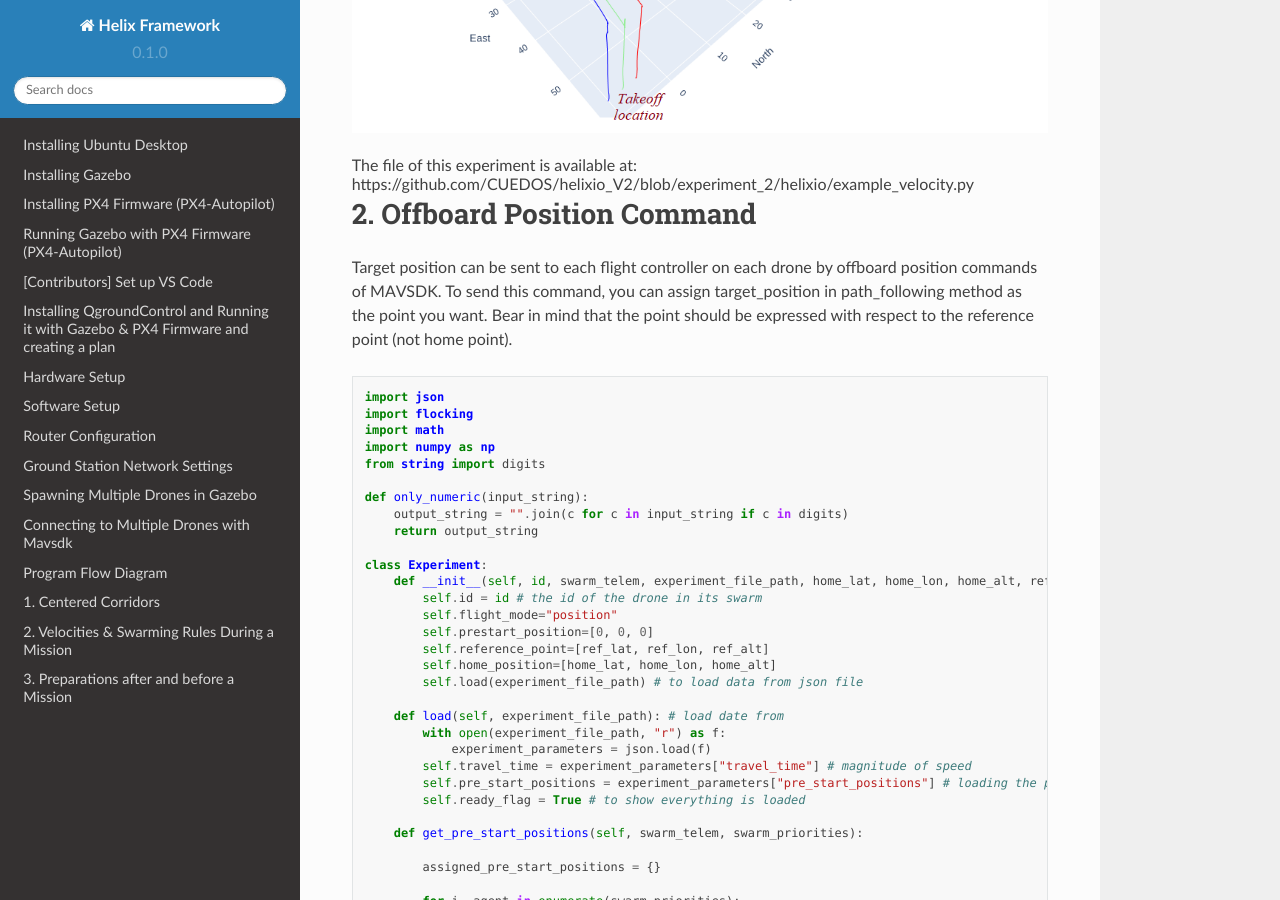
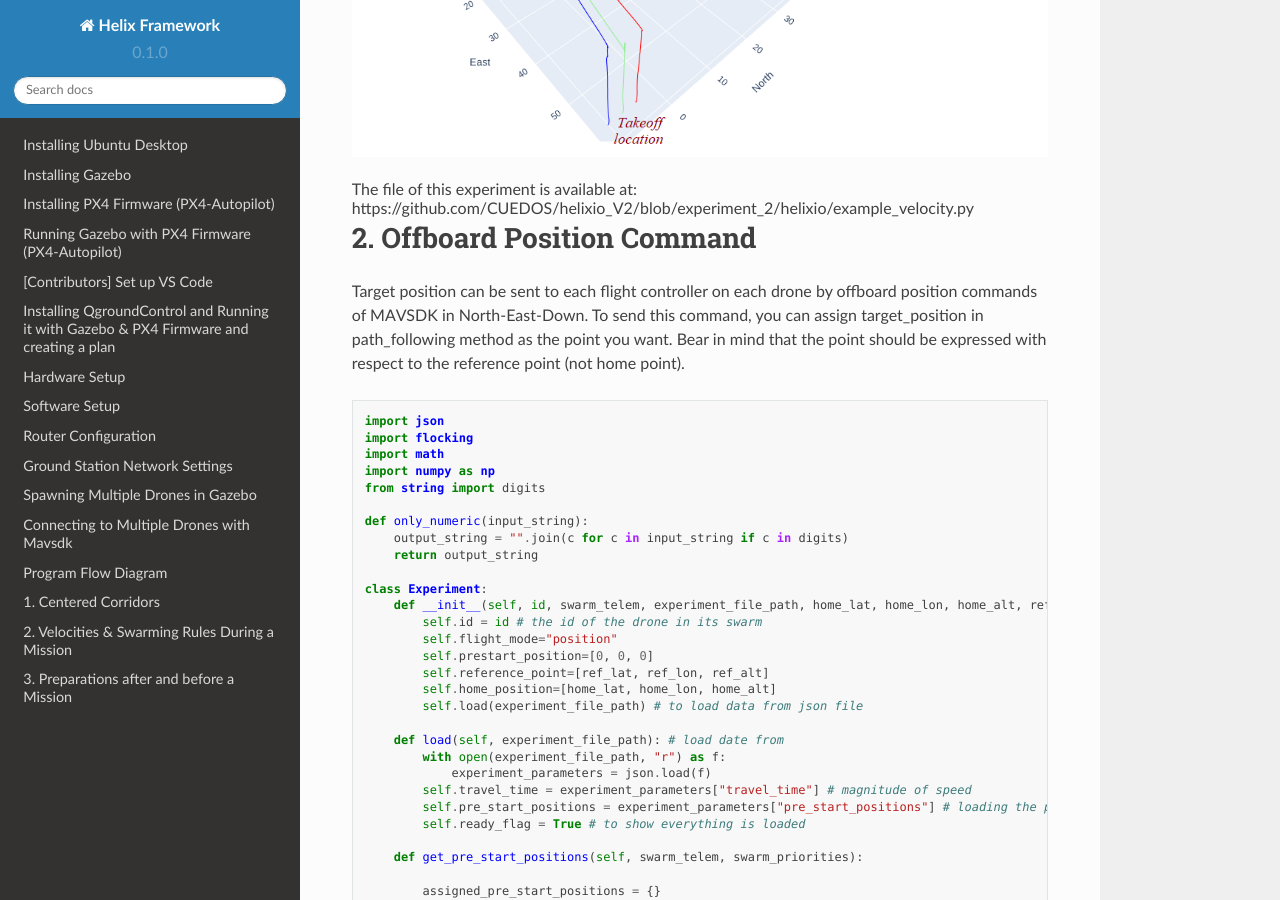
Before and after one commit to CUEDOS/helix_docs, a Sphinx documentation site: the page built from docs/source/simple_examples.rst, in a window 1280 px wide and 900 px high, scrolled down 1633 px. Built offline with Sphinx 7.4.7 and the Read the Docs theme 2.0.0, drawn with Linux system fonts in a browser that asks for light colours; some of the changed text lies outside the part shown.

Commit message:
Update simple_examples.rst

```diff
--- a/docs/source/simple_examples.rst
+++ b/docs/source/simple_examples.rst
@@ -2,7 +2,7 @@
 
 1. Offboard Velocity Command
 =====================
-Target velocity can be sent to each flight controller on each drone by offboard velocity commands of MAVSDK.
+Target velocity can be sent to each flight controller on each drone by offboard velocity commands of MAVSDK in North-East-Down coordination system.To send this command, you can assign target_velocity in path_following method as the velocity you want.
 ::
 
     import json
@@ -76,7 +76,7 @@
  https://github.com/CUEDOS/helixio_V2/blob/experiment_2/helixio/example_velocity.py
 2. Offboard Position Command
 =====================
-Target position can be sent to each flight controller on each drone by offboard position commands of MAVSDK. To send this command, you can assign target_position in path_following method as the point you want. Bear in mind that the point should be expressed with respect to the reference point (not home point).
+Target position can be sent to each flight controller on each drone by offboard position commands of MAVSDK in North-East-Down. To send this command, you can assign target_position in path_following method as the point you want. Bear in mind that the point should be expressed with respect to the reference point (not home point).
 ::
 
     import json
```
